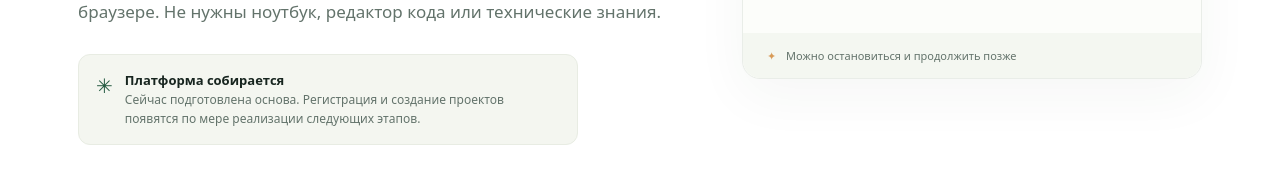
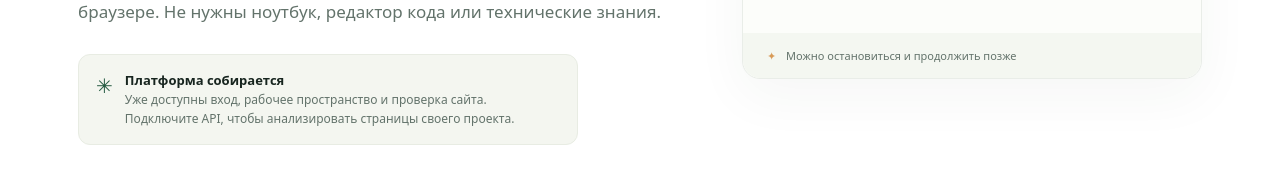
Before and after one commit to nurgeldiserikbay/builder-front, a Next.js app: page / in a window 1280 px wide. Shown: the part 568-747 px from the top of the page. Built offline with nearby package versions, Linux system fonts and the light colour scheme.

Commit message:
docs(front): reflect working review account flows

```diff
--- a/src/app/page.tsx
+++ b/src/app/page.tsx
@@ -41,7 +41,7 @@ export default function HomePage() {
           <p className="eyebrow"><span className="status-dot" /> ОТ ИДЕИ ДО ГОТОВОГО САЙТА</p>
           <h1>Расскажите, что вам нужно. <em>Остальное разложим по шагам.</em></h1>
           <p className="hero-text">BuildPath помогает спланировать, создать и проверить сайт прямо в браузере. Не нужны ноутбук, редактор кода или технические знания.</p>
-          <div className="preview-state"><span className="state-icon" aria-hidden="true">✳</span><span><strong>Платформа собирается</strong><br />Сейчас подготовлена основа. Регистрация и создание проектов появятся по мере реализации следующих этапов.</span></div>
+          <div className="preview-state"><span className="state-icon" aria-hidden="true">✳</span><span><strong>Платформа собирается</strong><br />Уже доступны вход, рабочее пространство и проверка сайта. Подключите API, чтобы анализировать страницы своего проекта.</span></div>
         </div>
         <aside className="journey-card" aria-label="Этапы работы над сайтом">
           <div className="card-heading"><span>ВАШ ПУТЬ</span><span className="pill">С телефона</span></div>
```
